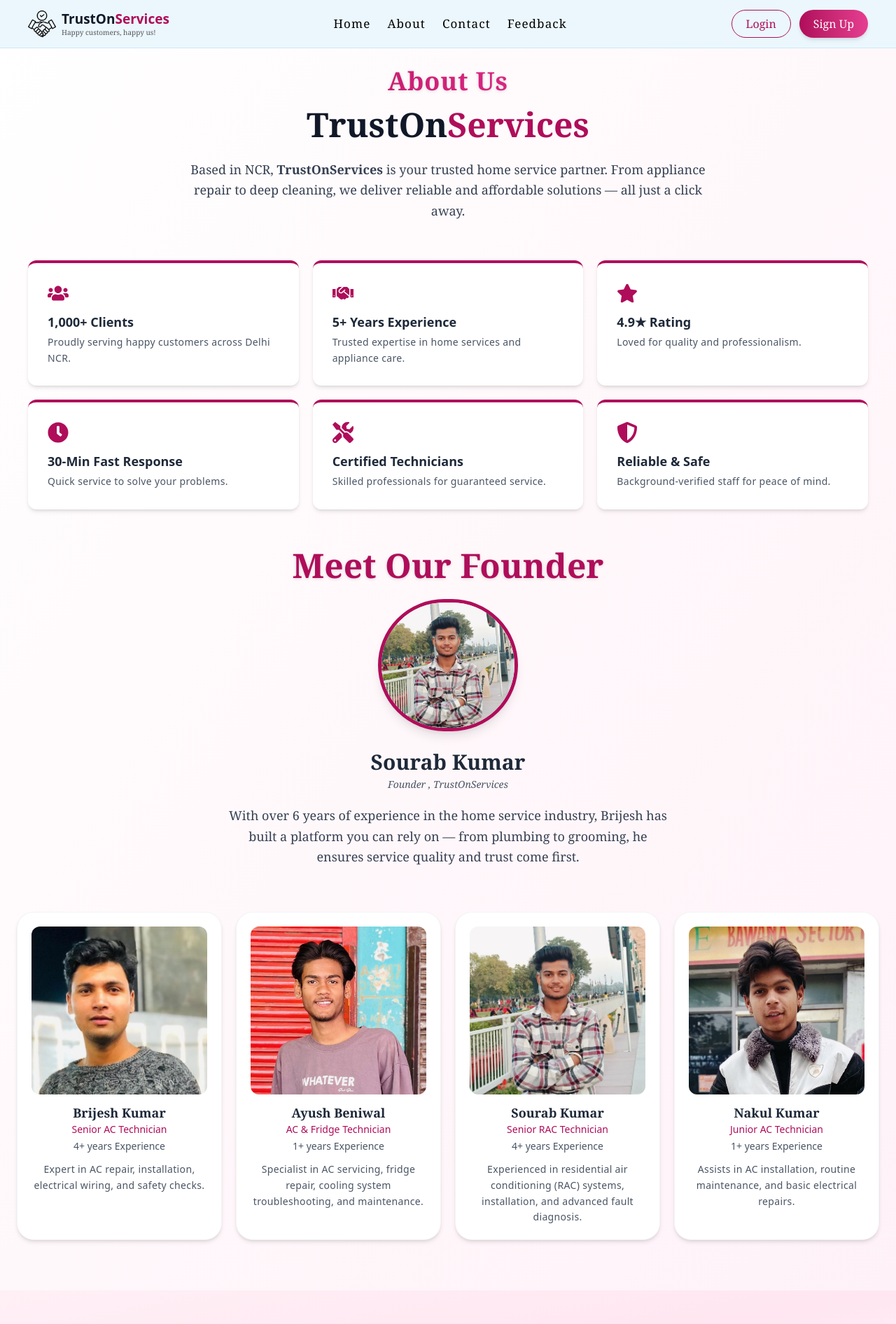
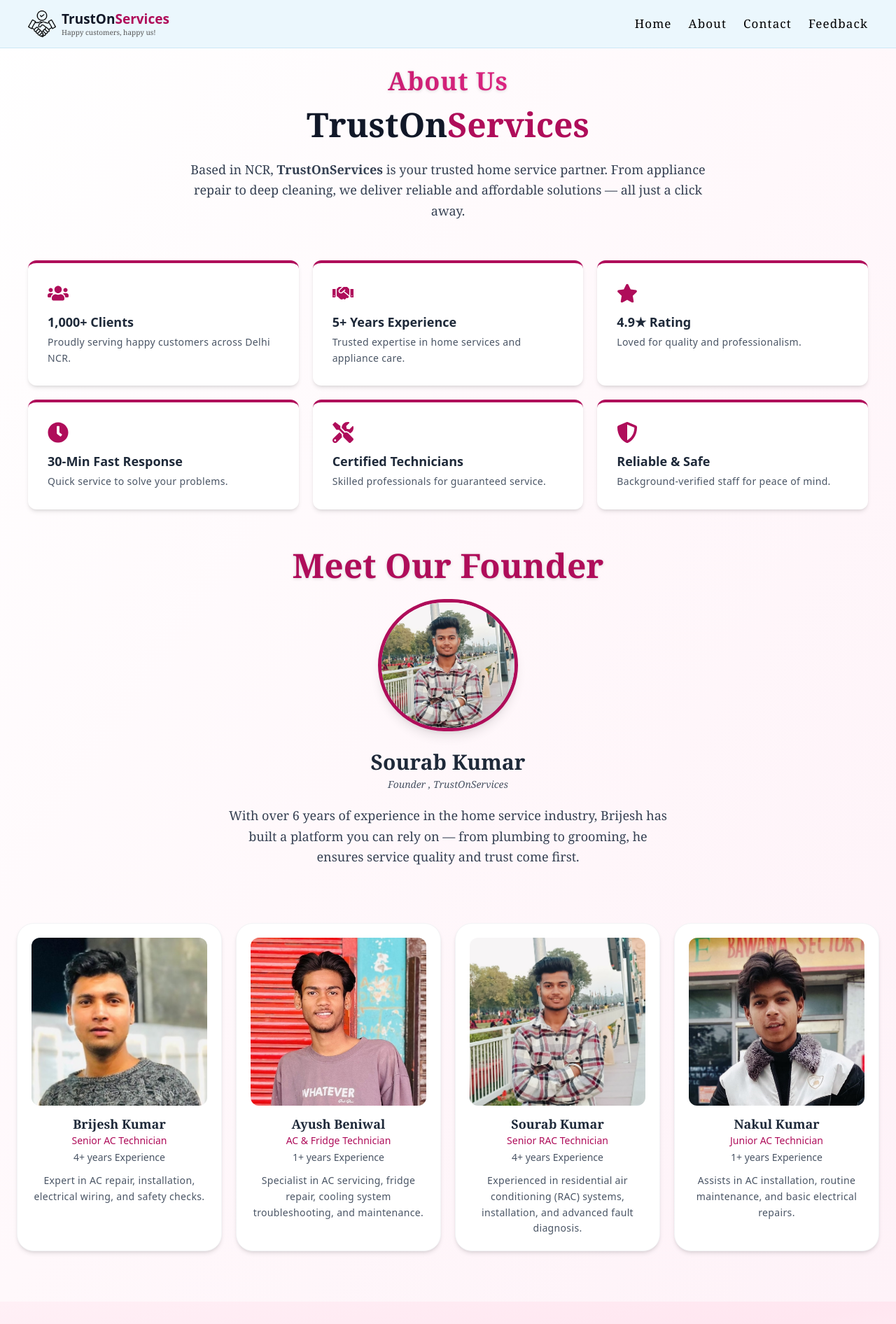
Before and after one commit to satender9586/TrustonServices, a Next.js app: page /about in a window 1280 px wide. Shown: the top 1892 px of the page at 70% size. Built offline with nearby package versions, Linux system fonts and the light colour scheme.

Commit message:
login and signup tag hide

```diff
--- a/src/app/about/TeamSection.tsx
+++ b/src/app/about/TeamSection.tsx
@@ -4,14 +4,14 @@ import React from 'react'
 
 const TeamSection = () => {
   return (
-    <section className="pb-0 md:pb-10 overflow-hidden">
+    <section className="pb-0 md:pb-6 overflow-hidden">
       <div className="max-w-7xl mx-auto px-4 sm:px-6 text-center relative z-10">
         {/* Team cards */}
-        <div className="grid gap-4 sm:gap-5 grid-cols-1 sm:grid-cols-2 md:grid-cols-4">
+        <div className="grid gap-4 sm:gap-5 grid-cols-1 sm:grid-cols-2 md:grid-cols-4  md:py-4">
           {teamMembers.map((member, idx) => (
             <div
               key={idx}
-              className="group p-4 sm:p-5 bg-white border border-gray-100 rounded-[20px] sm:rounded-[24px] shadow-md hover:shadow-xl hover:-translate-y-2 sm:hover:-translate-y-3 hover:border-[#AF0D5A] transition-all duration-300 flex flex-col items-center"
+              className="group  p-4 sm:p-5 bg-white border border-gray-100 rounded-[20px] sm:rounded-[24px] shadow-md hover:shadow-xl hover:-translate-y-2 sm:hover:-translate-y-3 hover:border-[#AF0D5A] transition-all duration-300 flex flex-col items-center"
             >
               {/* Profile image */}
               <div className="relative w-full h-70 sm:h-60 overflow-hidden rounded-xl mb-3">
@@ -39,7 +39,7 @@ const TeamSection = () => {
               </p>
 
               {/* Description */}
-              <p className="tracking-wide text-sm text-gray-600  space-y-1 leading-snug sm:leading-relaxed">
+              <p className="tracking-wide  text-sm text-gray-600  space-y-1 leading-snug sm:leading-relaxed">
                 {member.desc}
               </p>
             </div>
--- a/src/app/login/page.tsx
+++ /dev/null
@@ -1,19 +0,0 @@
-import React from 'react'
-import Layout from '@/components/Layout'
-
-const Login = () => {
-  return (
-    <Layout>
- <header className="relative overflow-hidden bg-gradient-to-br from-[#EBF7FD] via-white to-[#FDEBF3] pt-22 sm:pt-28 pb-12 sm:pb-20">
-
-      {/* Decorative Background Blobs */}
-      <div className="absolute -top-20 -left-20 w-56 sm:w-72 h-56 sm:h-72 bg-pink-200 rounded-full mix-blend-multiply filter blur-3xl opacity-50"></div>
-      <div className="absolute top-40 -right-20 w-56 sm:w-72 h-56 sm:h-72 bg-blue-200 rounded-full mix-blend-multiply filter blur-3xl opacity-50"></div>
-              <div>Login</div>
-      </header>
-
-    </Layout>
-  )
-}
-
-export default Login
--- a/src/app/register/page.tsx
+++ /dev/null
@@ -1,9 +0,0 @@
-import React from 'react'
-
-const Register = () => {
-  return (
-    <div>Register</div>
-  )
-}
-
-export default Register
--- a/src/components/AboutUs.tsx
+++ b/src/components/AboutUs.tsx
@@ -10,7 +10,7 @@ const AboutUs = () => {
   ];
 
   return (
-    <section className="bg-gradient-to-b from-[#EBF7FD] via-white to-[#FDEBF3] py-10 sm:py-16 overflow-hidden">
+    <section className="bg-gradient-to-b from-[#EBF7FD] via-white to-[#FDEBF3] py-5 sm:py-8 overflow-hidden">
       <div className="container mx-auto px-4 sm:px-10 text-center max-w-5xl">
         {/* Heading */}
         <h2 className="text-[24px] sm:text-4xl md:leading-12  tracking-[1.5px] md:tracking-[2px] md:font-semibold text-[#AF0D5A] mb-2 md:mb-2">
--- a/src/components/Navbaar.tsx
+++ b/src/components/Navbaar.tsx
@@ -44,7 +44,6 @@ const Navbaar = () => {
               </p>
             </div>
           </div>
-
         </Link>
         <nav className="hidden sm:flex items-center gap-6 text-[15px] font-medium">
           {NAVBAR_TABS.map(({ PATH, TABNAME }) => (
@@ -58,14 +57,14 @@ const Navbaar = () => {
           ))}
         </nav>
 
-        <div className="hidden sm:flex gap-3">
+        {/* <div className="hidden sm:flex gap-3">
           <button className="px-5 py-1 rounded-full font-serif text-[#AF0D5A] border border-[#AF0D5A] hover:bg-[#AF0D5A] hover:text-white transition-all duration-300">
             Login
           </button>
           <button className="px-5 py-2 rounded-full font-serif bg-gradient-to-r from-[#AF0D5A] to-[#e63e91] text-white shadow-md hover:shadow-lg hover:scale-105 transition-all duration-300">
             Sign Up
           </button>
-        </div>
+        </div> */}
 
         <div className="sm:hidden">
           <button
@@ -88,14 +87,17 @@ const Navbaar = () => {
 
 export default Navbaar;
 
-const MobileMenu: React.FC<MobileMenuProps> = ({isOpen, toggleMenu,tabs}) => {
+const MobileMenu: React.FC<MobileMenuProps> = ({
+  isOpen,
+  toggleMenu,
+  tabs,
+}) => {
   return (
     <div
       className={`fixed top-0 left-0 w-full h-full z-[998] flex flex-col items-center justify-center gap-8
       backdrop-blur-lg bg-[#EBF7FD]/90 transition-all duration-500 ease-in-out
       ${isOpen ? "opacity-100 translate-x-0" : "opacity-0 translate-x-full"}`}
     >
-
       <button
         onClick={toggleMenu}
         className="absolute top-5 right-6 text-[32px] text-[#111] hover:text-[#AF0D5A] transition-colors"
@@ -116,14 +118,14 @@ const MobileMenu: React.FC<MobileMenuProps> = ({isOpen, toggleMenu,tabs}) => {
         ))}
       </ul>
 
-      <div className="flex flex-col gap-4 mt-8 w-[70%]">
+      {/* <div className="flex flex-col gap-4 mt-8 w-[70%]">
         <button className="w-full px-5 py-2 rounded-full font-serif text-[#AF0D5A] border border-[#AF0D5A] hover:bg-[#AF0D5A] hover:text-white transition-all duration-300">
           Login
         </button>
         <button className="w-full px-5 py-2 rounded-full font-serif bg-gradient-to-r from-[#AF0D5A] to-[#e63e91] text-white shadow-md hover:shadow-lg hover:scale-105 transition-all duration-300">
           Sign Up
         </button>
-      </div>
+      </div> */}
     </div>
   );
 };
--- a/src/components/WhyChoose.tsx
+++ b/src/components/WhyChoose.tsx
@@ -1,5 +1,5 @@
 import React from 'react';
-import { whyChooseUsData } from '@/constants/whyChooseUsFakeData';
+import { whyChooseUsData } from '@/constants/WhyChooseUsFakeData';
 import { WhyChooseUsCrausel } from './WhyChooseUsCrausel';
 
 const WhyChoose = () => {
--- a/src/constants/whyChooseUsFakeData.ts
+++ b/src/constants/whyChooseUsFakeData.ts
@@ -1,11 +1,7 @@
 import { GrUserManager } from "react-icons/gr";
 import { WhyChooseUsItem,CompanyLovesItem } from "@/types/landing";
 import lgImg from "../assests/lg.png"
-import panasonicImg from "../assests/panasonic.png"
-import daikinImg from "../assests/daikin.png"
-import godrejImg from "../assests/godrej.png"
-import wirepoolImg from "../assests/wirepool.png"
-import samasung from "../assests/samsung.png"
+
 
 
 
```
Lines whose indentation alone changed are shown as unchanged.
